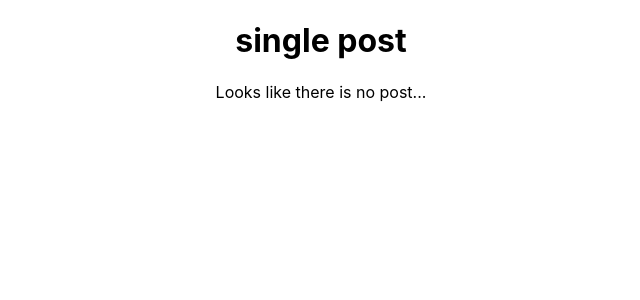
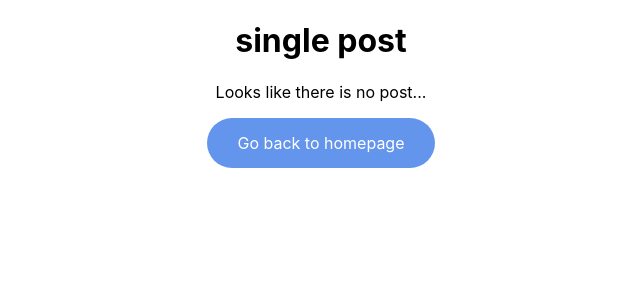
Before and after one commit to woodenchops/react-tiles, a React (Create React App) app: page /0 in a window 1280 px wide. Shown: the top 300 px of the page, without its empty margins (319-959 px from the left). Built offline with nearby package versions, Linux system fonts and the light colour scheme.

Commit message:
update single post

```diff
--- a/src/components/TileComponent/TilePost.js
+++ b/src/components/TileComponent/TilePost.js
@@ -1,5 +1,6 @@
 import React, {useContext, useEffect, useState} from 'react';
 import {TileContext} from '../../contexts/tileContext';
+import {Link} from 'react-router-dom';
 
 
 const TilePost = (props) => {
@@ -18,7 +19,8 @@ const TilePost = (props) => {
                 setpost(data);
                 setLoading(false);
             }).catch((err) => {
-                console.log(`oooops! something went wrong... err: ${err}`);
+                setLoading(false);
+                console.log(err);
             })
     }, [fetchData, urlParam])
 
@@ -35,7 +37,13 @@ const TilePost = (props) => {
                 )}
         </div>
     )) : (
-        <p>Looks like there is no post...</p>
+        <div className="err no-post">
+            <p>Looks like there is no post...</p>
+            <div className="single-post__cta-container">
+                 <Link to="/" className="single-post__cta">Go back to homepage</Link>
+            </div>
+        </div>
+
     )
 
     return(
```
